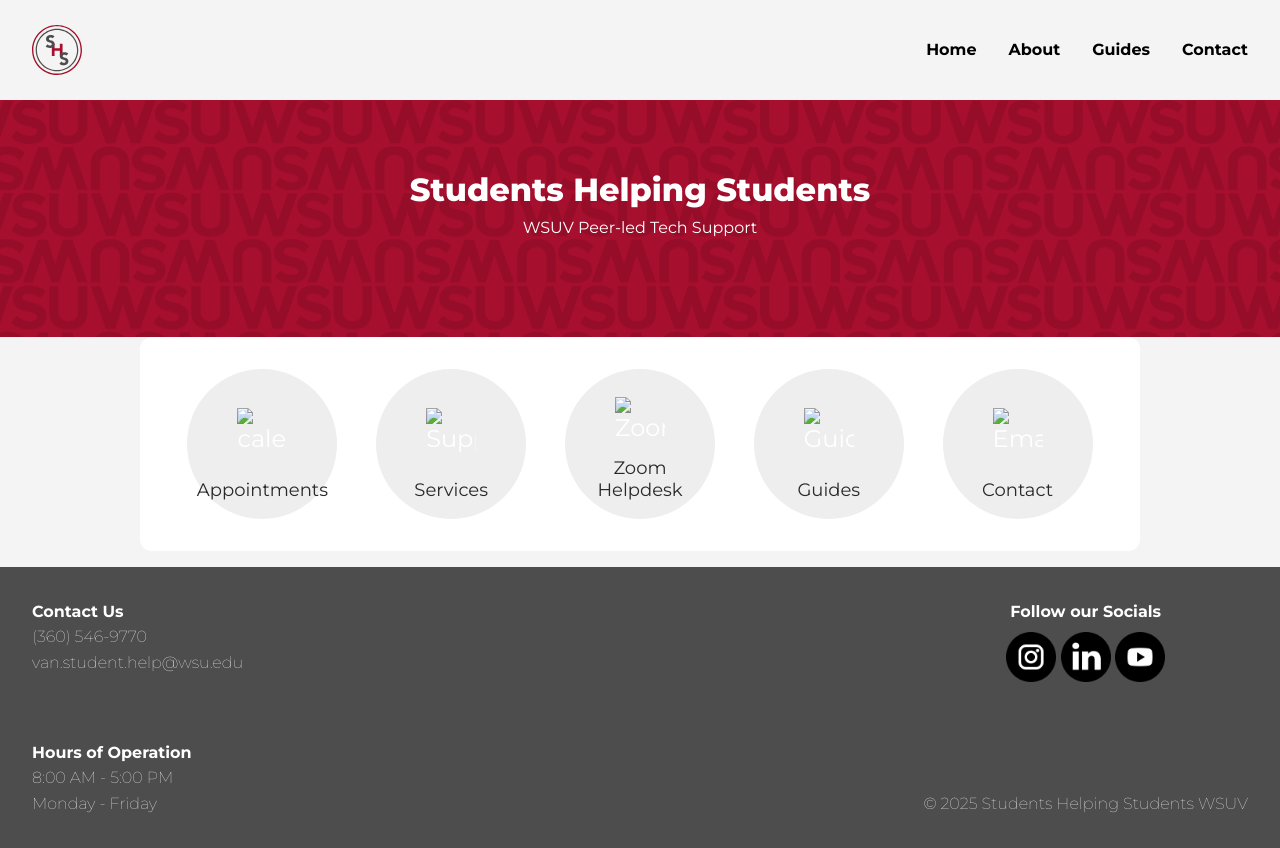
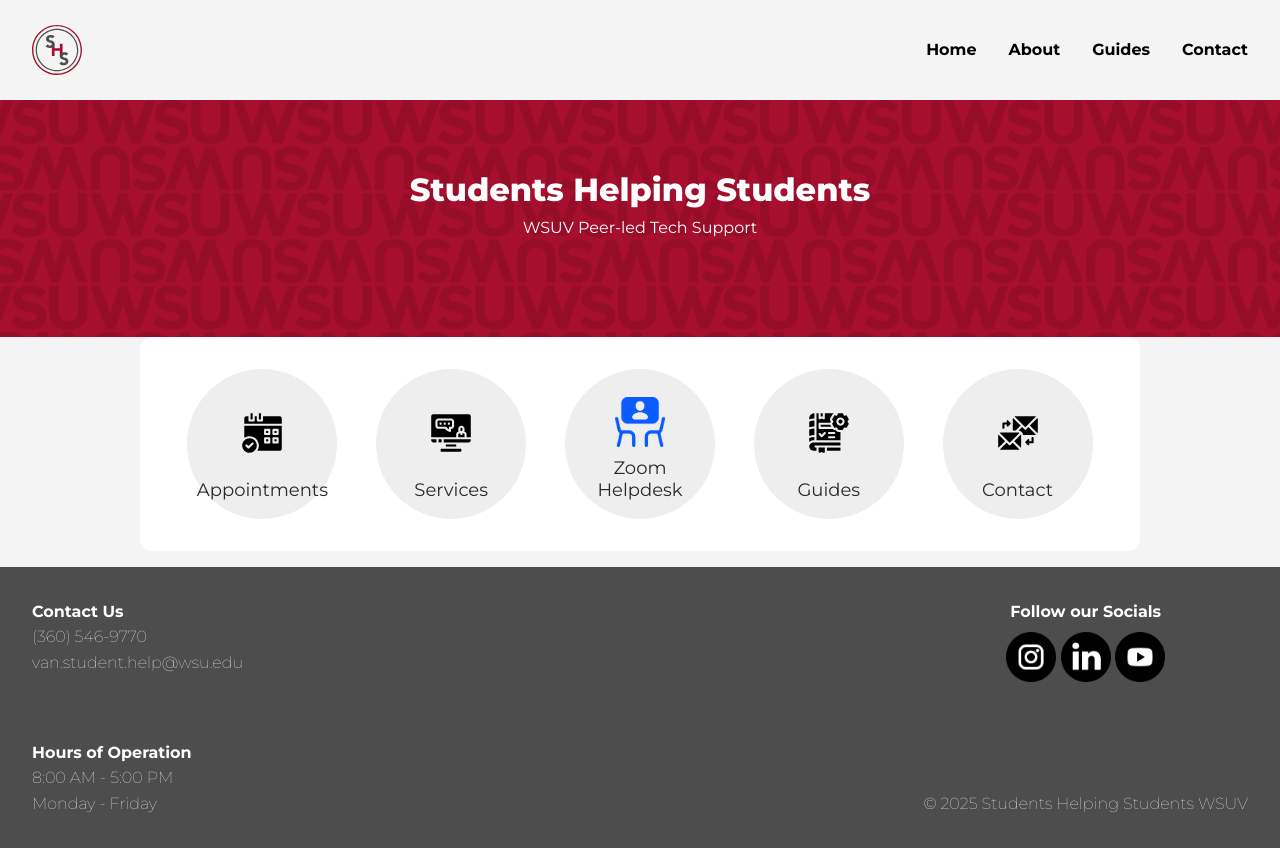
Before and after one commit to tunajim/SHS, a website: page index.html in a window 1280 px wide. Drawn offline with nearby package versions, Linux system fonts and the light colour scheme; some packages are replaced by stand-ins of ours; the site is published under a folder, as on GitHub Pages, so addresses that start at the root find nothing; a script that the page names is missing.

Commit message:
fix image paths

```diff
--- a/index.html
+++ b/index.html
@@ -135,7 +135,7 @@
       <!-- updated accordion section -->
       <div class="accordion-section" role="region" aria-label="Accordion Section">
         <button class="accordion" tabindex="0">
-          <img class="ql-icon" src="/images/Product_Rooms_Bloom_Icon-Solo.png" alt="Zoom Logo">
+          <img class="ql-icon" src="images/Product_Rooms_Bloom_Icon-Solo.png" alt="Zoom Logo">
           Zoom Helpdesk
         </button>
         <div class="panel">
@@ -163,7 +163,7 @@
         </div>
 
         <button class="accordion" tabindex="0">
-          <img class="ql-icon" src="/images/calendar.svg" alt="calendar">
+          <img class="ql-icon" src="images/calendar.svg" alt="calendar">
           Appointments
         </button>
         <div class="panel">
@@ -185,7 +185,7 @@
         </div>
 
         <button class="accordion" tabindex="0">
-          <img class="ql-icon" src="/images/support.svg" alt="Support Icon">
+          <img class="ql-icon" src="images/support.svg" alt="Support Icon">
           Services
         </button>
         <div class="panel">
@@ -211,7 +211,7 @@
         </div>
 
         <button class="accordion" tabindex="0">
-          <img class="ql-icon" src="/images/guide.svg" alt="Guide Icon">
+          <img class="ql-icon" src="images/guide.svg" alt="Guide Icon">
           Guides
         </button>
         <div class="panel">
@@ -291,7 +291,7 @@
         </div>
 
         <button class="accordion" tabindex="0">
-          <img class="ql-icon" src="/images/email.svg" alt="Email Icon">
+          <img class="ql-icon" src="images/email.svg" alt="Email Icon">
           Contact
         </button>
         <div class="panel">
```
